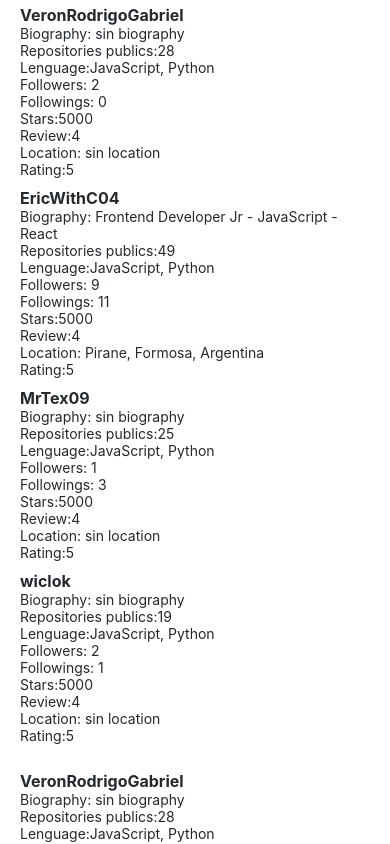
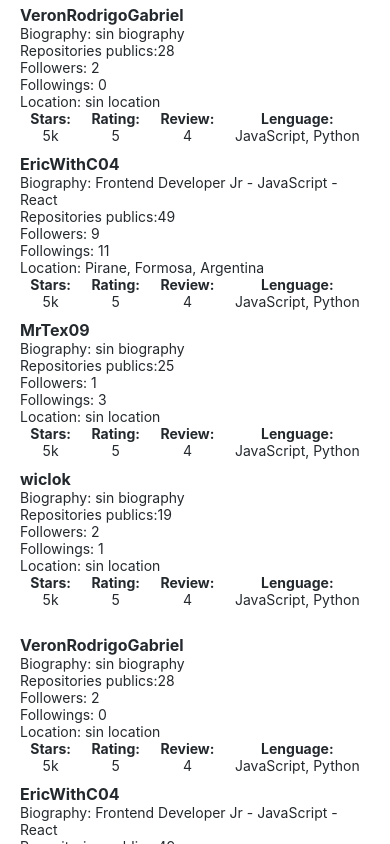
Before and after one commit to Rodriasdev/rate-repository, a React Native app: screen / in a window 390 px wide. Shown: the top 844 px of the page. Built offline with nearby package versions, Linux system fonts and the light colour scheme.

Commit message:
was added new component called 'RepositoryStats' and was added more styles

```diff
--- a/src/components/RepositoryItems.jsx
+++ b/src/components/RepositoryItems.jsx
@@ -1,6 +1,7 @@
 import React from "react"
 import { View, StyleSheet } from "react-native"
 import { StyledText } from "./StyledText.jsx"
+import { RepositoryStats } from "./RepositoryStats.jsx"
 
 export const RepositoryItems = (repo) => {
     return (
@@ -8,13 +9,10 @@ export const RepositoryItems = (repo) => {
             <StyledText fontSize='subheading' fontWeight='bold'>{repo.login}</StyledText>
             <StyledText>Biography: {repo.bio == null ? "sin biography" : repo.bio}</StyledText>
             <StyledText>Repositories publics:{repo.public_repos}</StyledText>
-            <StyledText>Lenguage:{repo.lenguage}</StyledText>
             <StyledText>Followers: {repo.followers}</StyledText>
             <StyledText>Followings: {repo.following}</StyledText>
-            <StyledText>Stars:{repo.stars}</StyledText>
-            <StyledText>Review:{repo.reviewCount}</StyledText>
             <StyledText>Location: {repo.location  == null ? "sin location" : repo.location}</StyledText>
-            <StyledText>Rating:{repo.rating}</StyledText>
+            <RepositoryStats {...repo}/>
         </View>
     )
 }
--- /dev/null
+++ b/src/components/RepositoryStats.jsx
@@ -0,0 +1,31 @@
+import React from "react"
+import { View } from "react-native"
+import { StyledText } from "./StyledText.jsx"
+
+const parseThousands = value => {
+    return value >= 1000 ?
+        `${Math.round(value / 100) / 10}k`: String(value)
+}
+
+export const RepositoryStats = repo => {
+    return (
+        <View style={{flexDirection: 'row', justifyContent: 'space-around'}}>
+            <View>
+                <StyledText align='center'  fontWeight='bold'>Stars:</StyledText>
+                <StyledText align='center' >{parseThousands(repo.stars)}</StyledText>
+            </View>
+            <View>
+                <StyledText align='center' fontWeight='bold'>Rating:</StyledText>
+                <StyledText align='center' >{repo.rating}</StyledText>
+            </View>
+            <View>
+                <StyledText align='center' fontWeight='bold'>Review:</StyledText>
+                <StyledText align='center' >{repo.reviewCount}</StyledText>
+            </View>
+            <View>
+                <StyledText align='center' fontWeight='bold'>Lenguage:</StyledText>
+                <StyledText align='center' >{repo.lenguage}</StyledText>
+            </View>
+        </View>
+    )
+}
--- a/src/components/StyledText.jsx
+++ b/src/components/StyledText.jsx
@@ -20,10 +20,13 @@ const styles = StyleSheet.create({
     },
     colorSecondary: {
         color: theme.colors.textSecondary
+    },
+    TextAlignCenter: {
+        textAlign: theme.AlignItems.center
     }
 });
 
-export function StyledText({children, color, fontSize, fontWeight,
+export function StyledText({align,children, color, fontSize, fontWeight,
     style, ...restOfProps}) {
     const textStyles = [
         styles.text,
@@ -31,6 +34,7 @@ export function StyledText({children, color, fontSize, fontWeight,
         color == 'secondary' && styles.colorSecondary,
         fontSize == 'subheading' && styles.subHeading,
         fontWeight == 'bold' && styles.bold,
+        align == 'center' && styles.TextAlignCenter
     ];
 
     return (
--- a/src/components/theme.js
+++ b/src/components/theme.js
@@ -14,5 +14,8 @@ export const theme = {
     fontWeights: {
         normal: '400',
         bold: '700'
+    },
+    AlignItems: {
+        center: 'center'
     }
 }
```
